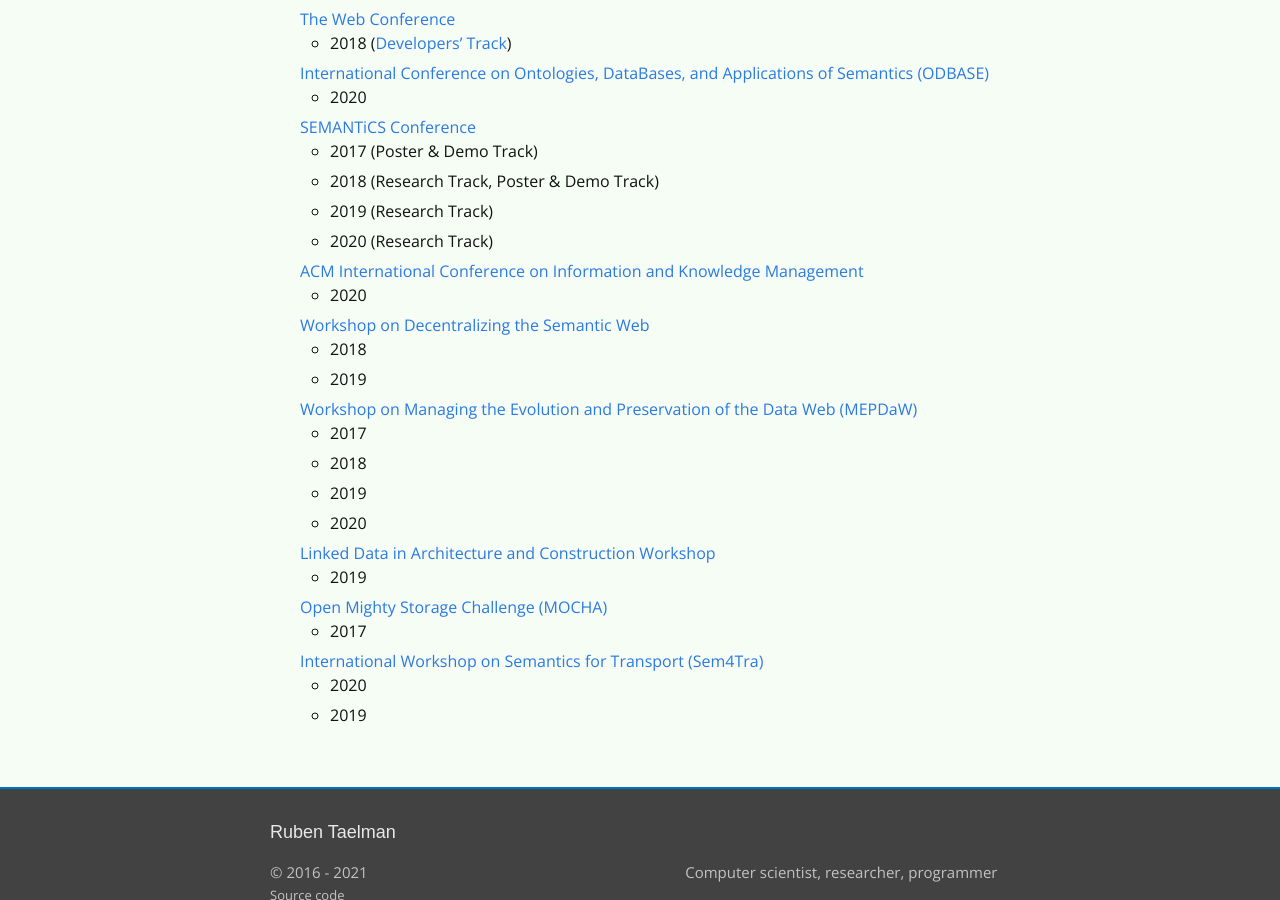
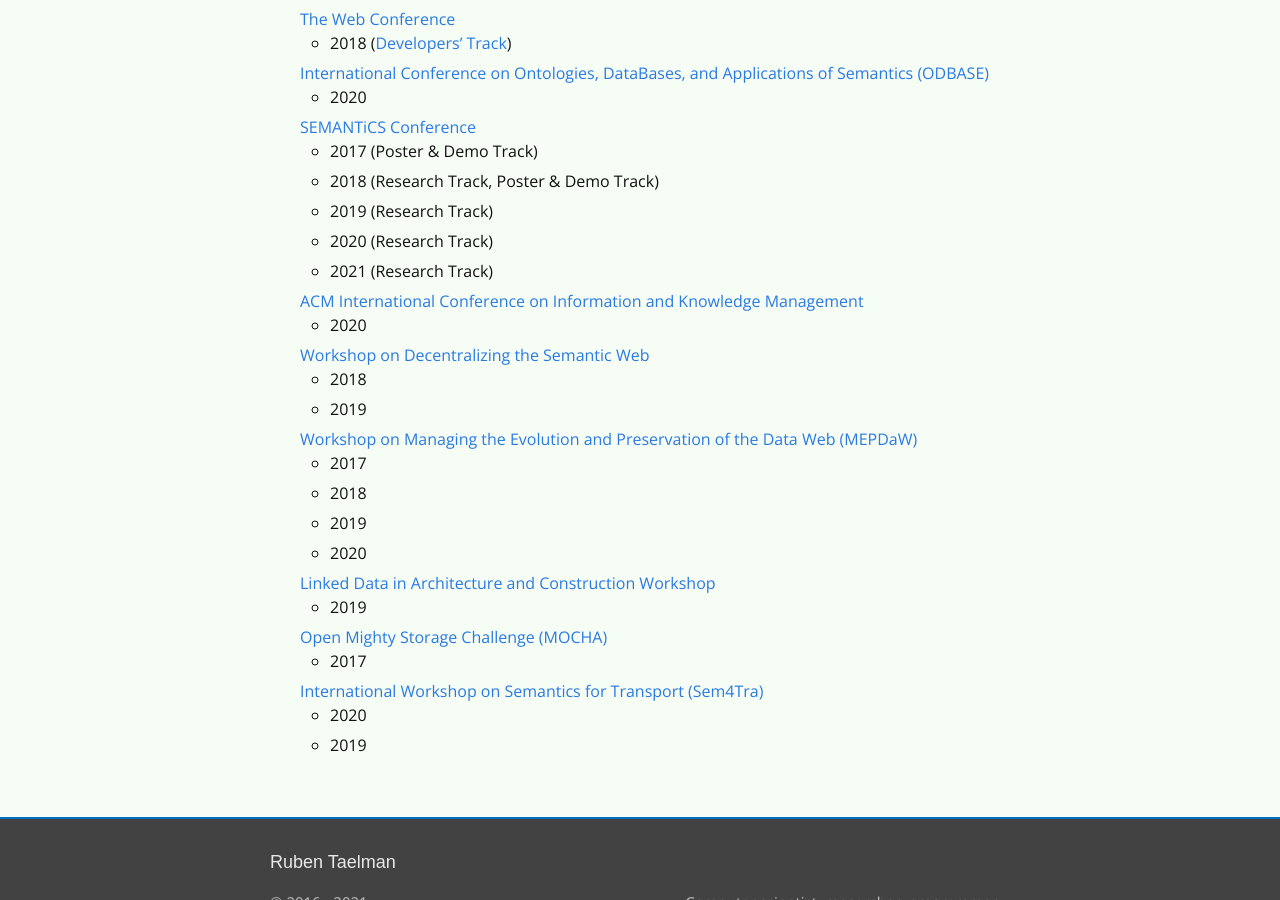
Before and after one commit to rubensworks/rubensworks.net, a Jekyll site: the page built from cv.md, in a window 1280 px wide and 900 px high, scrolled down 4752 px. Built offline with Jekyll 4.4.1, drawn with Linux system fonts in a browser that asks for light colours; some web fonts are replaced.

Commit message:
Add SEM21EU to CV

```diff
--- a/cv.md
+++ b/cv.md
@@ -282,6 +282,7 @@
     * 2018 (Research Track, Poster & Demo Track)
     * 2019 (Research Track)
     * 2020 (Research Track)
+    * 2021 (Research Track)
 * [ACM International Conference on Information and Knowledge Management](https://cikm2020.org/)
     * 2020
 * [Workshop on Decentralizing the Semantic Web](https://iswc2019.desemweb.org/)
```
